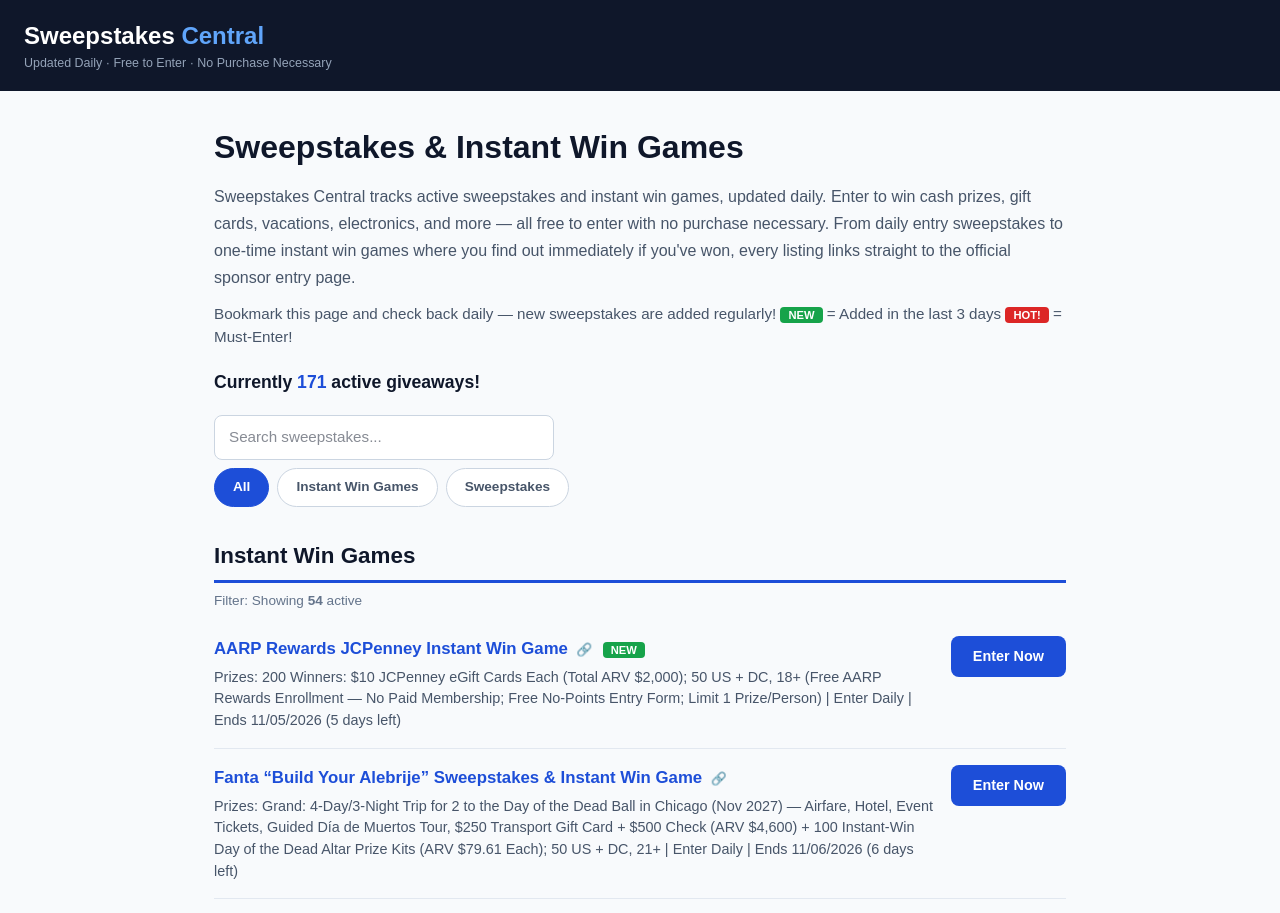
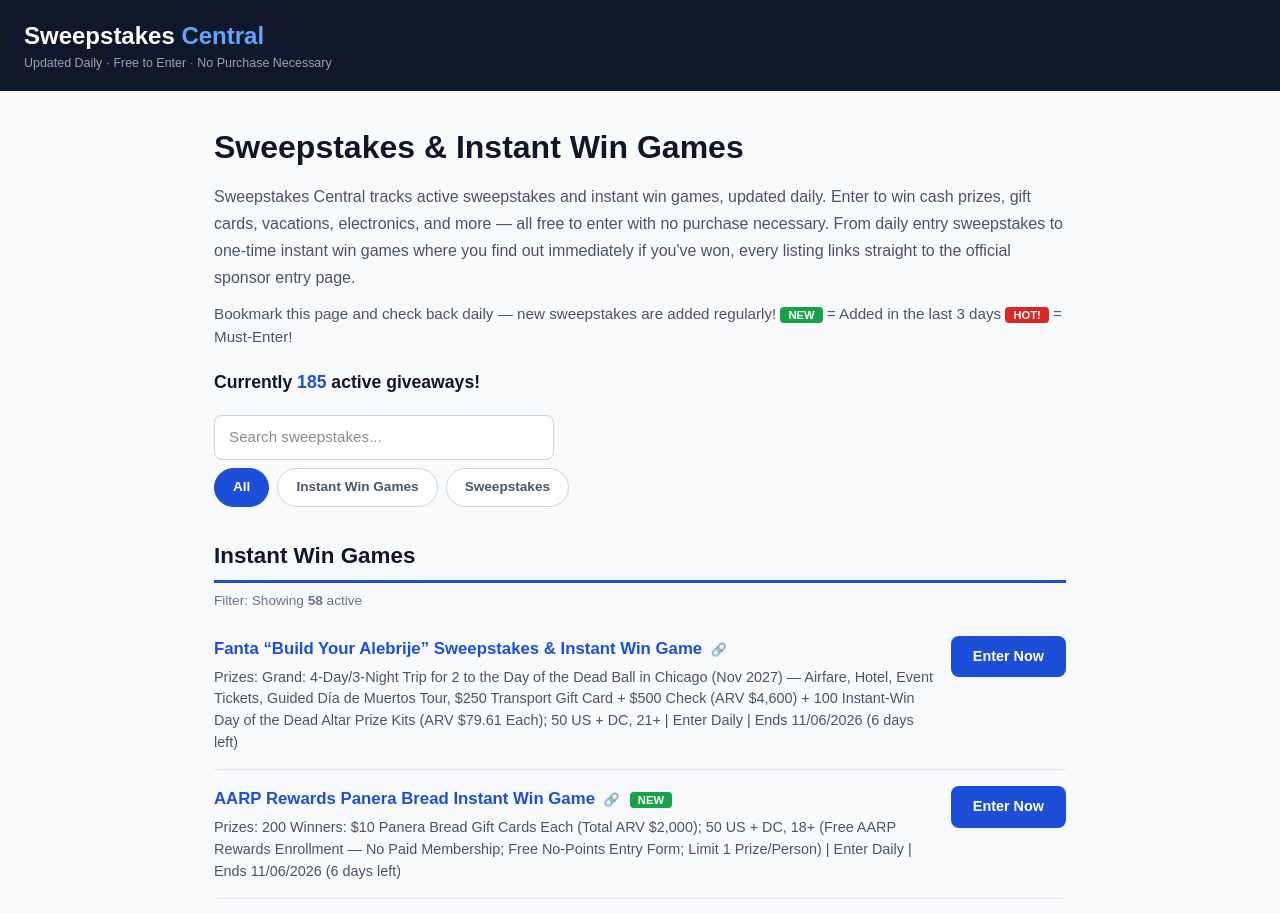
Before and after one commit to haroun26-dev/brandnewsite, a Next.js app: page / in a window 1280 px wide. Shown: the top 913 px of the page. Built offline with nearby package versions, Linux system fonts and the light colour scheme.

Commit message:
Refresh listings

```diff
--- a/app/page.tsx
+++ b/app/page.tsx
@@ -17,10 +17,10 @@ interface Listing {
   added: string; // YYYY-MM-DD — NEW badge shows when added within the last 3 days
 }
 
-// Listings verified November 5, 2026. Update this list regularly —
+// Listings verified November 6, 2026. Update this list regularly —
 // remove ended sweepstakes and add new ones by editing this file and redeploying.
 const SWEEPSTAKES: Listing[] = [
-// Listings verified November 5, 2026. Update this list regularly —
+// Listings verified November 6, 2026. Update this list regularly —
 // remove ended sweepstakes and add new ones by editing this file and redeploying.
   // ---- Instant Win Games ----
 
@@ -445,16 +445,6 @@ const SWEEPSTAKES: Listing[] = [
     added: "2026-10-30",
   },
 
-  {
-    id: 355,
-    title: "AARP Rewards JCPenney Instant Win Game",
-    type: "instant",
-    prizes: "200 Winners: $10 JCPenney eGift Cards Each (Total ARV $2,000); 50 US + DC, 18+ (Free AARP Rewards Enrollment \u2014 No Paid Membership; Free No-Points Entry Form; Limit 1 Prize/Person)",
-    frequency: "Enter Daily",
-    ends: "2026-11-05",
-    url: "https://sweeps.aarp.org/",
-    added: "2026-10-31",
-  },
 
   {
     id: 364,
@@ -647,6 +637,63 @@ const SWEEPSTAKES: Listing[] = [
     added: "2026-11-05",
   },
 
+  {
+    id: 412,
+    title: "Camel \u201cOut There\u201d Giveaway Instant Win Game",
+    type: "instant",
+    prizes: "1,400 Instant Winners: $25 Digital Choice Prepaid Mastercard Each (Total ARV $35,000); 50 US + DC, 21+ (Tobacco Consumers with Registered Camel.com Account; Excl. MA & MI)",
+    frequency: "Enter Daily",
+    ends: "2026-12-30",
+    url: "https://www.camel.com/secure/promotions/outtheregiveaway.html",
+    hot: true,
+    added: "2026-11-06",
+  },
+
+  {
+    id: 413,
+    title: "Alpha Prime \u201cPrime Bites Pink Ticket\u201d Instant Win Game",
+    type: "instant",
+    prizes: "82 Winners: (1) Grand: $10,000 Cash + (1) Apple AirPods Max + (25) Prime Bites for a Year (12 Monthly Boxes Each) + (25) $25 Target Gift Cards + (30) Prime Bites Seasonal Samplers (Total ARV $24,371; Every Valid Ticket Also Wins at Least a Discount/Free-Shipping Code); 50 US + DC, 18+ (Excl. NY, FL, RI)",
+    frequency: "Enter Daily",
+    ends: "2026-12-02",
+    url: "https://primebites.com/pages/pinkticket",
+    hot: true,
+    added: "2026-11-06",
+  },
+
+  {
+    id: 414,
+    title: "AARP Rewards Outback Steakhouse Instant Win Game",
+    type: "instant",
+    prizes: "200 Winners: $10 Outback Steakhouse eGift Cards Each (Total ARV $2,000); 50 US + DC, 18+ (Free AARP Rewards Enrollment \u2014 No Paid Membership; Free No-Points Entry Form; Limit 1 Prize/Person)",
+    frequency: "Enter Daily",
+    ends: "2026-11-10",
+    url: "https://sweeps.aarp.org/",
+    added: "2026-11-06",
+  },
+
+  {
+    id: 415,
+    title: "AARP Rewards Ace Hardware Instant Win Game",
+    type: "instant",
+    prizes: "200 Winners: $10 Ace Hardware eGift Cards Each (Total ARV $2,000); 50 US + DC, 18+ (Free AARP Rewards Enrollment \u2014 No Paid Membership; Free No-Points Entry Form; Limit 1 Prize/Person)",
+    frequency: "Enter Daily",
+    ends: "2026-11-12",
+    url: "https://sweeps.aarp.org/",
+    added: "2026-11-06",
+  },
+
+  {
+    id: 416,
+    title: "Synchrony \u201cHome Team Advantage\u201d Sweepstakes and Instant Win Game",
+    type: "instant",
+    prizes: "1 Grand: $5,000 Check + 2 First: Sonos Portable Smart Speakers (~$500 Each) + 36 Weekly: $100 Virtual Prepaid Mastercards + 275 Instant: $25 Amazon Gift Cards (Total ARV $16,475); US Incl. Territories, DC & PR, 18+ (Synchrony HOME Credit Cardholders Only as of Sept 27, 2026)",
+    frequency: "Enter Daily",
+    ends: "2026-11-15",
+    url: "https://www.homenetworksweepstakes2026.com/",
+    added: "2026-11-06",
+  },
+
   // ---- Sweepstakes ----
 
   {
@@ -1969,6 +2016,119 @@ const SWEEPSTAKES: Listing[] = [
     ends: "2026-11-20",
     url: "https://app.viralsweep.com/sweeps/full/52bd42-236548?framed=1",
     added: "2026-11-05",
+  },
+
+  {
+    id: 417,
+    title: "Straight Talk \u201cFord Mustang\u201d Sweepstakes",
+    type: "sweepstakes",
+    prizes: "1 Winner: 2026 Ford Mustang EcoBoost (ARV $32,640); 50 US + DC, 18+ (Valid Driver\u2019s License/Insurance Required)",
+    frequency: "Enter Daily",
+    ends: "2026-11-08",
+    url: "https://straighttalkracingtour.com/mustang-giveaway",
+    hot: true,
+    added: "2026-11-06",
+  },
+
+  {
+    id: 418,
+    title: "Food Network \u201cTaste of Fall\u201d Sweepstakes",
+    type: "sweepstakes",
+    prizes: "1 Winner: $5,000 Check (ARV $5,000); US Incl. DC, 21+",
+    frequency: "Enter Daily",
+    ends: "2026-11-10",
+    url: "https://www.foodnetwork.com/sponsored/sweepstakes/taste-of-fall",
+    added: "2026-11-06",
+  },
+
+  {
+    id: 419,
+    title: "Chipotle \u201cBig-Ass Chipotle Bag\u201d Sweepstakes",
+    type: "sweepstakes",
+    prizes: "8,000 Winners (2,000 Per Weekly Drawing \u00d7 4): Chipotle Bag Each (ARV $30 Each; Total ARV $240,000); 50 US + DC, 13+ (Minors Need Parent/Guardian Permission; Free Chipotle Rewards Account Required)",
+    frequency: "Enter Daily",
+    ends: "2026-11-10",
+    url: "https://www.bigasschipotlebag.com/alternative-method-of-entry",
+    hot: true,
+    added: "2026-11-06",
+  },
+
+  {
+    id: 420,
+    title: "Honda \u201cRide Red\u201d Sweepstakes",
+    type: "sweepstakes",
+    prizes: "1 Winner: 2026 Honda CRF450RX Motorcycle (ARV $9,999); 50 US + DC, 18+ (Void FL, NY, RI)",
+    frequency: "Enter Once",
+    ends: "2026-11-15",
+    url: "https://powersports.honda.com/crf450rx-rideredandwinsweepstakes",
+    added: "2026-11-06",
+  },
+
+  {
+    id: 421,
+    title: "DTS \u201cYou Can Feel\u201d Movie Night Sweepstakes",
+    type: "sweepstakes",
+    prizes: "1 Winner: XGIMI Horizon 20 Max Projector + Comfrt Dreamer Blanket + DTS Sticker (Total ARV $2,400); 50 US + DC, 18+ (19+ AL, NE)",
+    frequency: "Enter Once",
+    ends: "2026-11-08",
+    url: "https://promo.dts.com/feel-the-sound/",
+    added: "2026-11-06",
+  },
+
+  {
+    id: 422,
+    title: "Pepsi \u201cTake Flight with Pepsi\u201d Sweepstakes",
+    type: "sweepstakes",
+    prizes: "1 Grand: Super Bowl LXI Trip for 2 (Feb 12\u201315, 2027, Inglewood, CA; ARV Up to $11,400) + 30 Weekly $200 NFLShop.com E-Gift Cards + 10 JetBlue Travel Certificate Packs (2 Certificates Each, $500/Pack; Total ARV $22,400); 50 US + DC, 18+ (19+ AL/NE)",
+    frequency: "Enter Daily",
+    ends: "2027-01-10",
+    url: "https://takeflightwithpepsi.com",
+    hot: true,
+    added: "2026-11-06",
+  },
+
+  {
+    id: 423,
+    title: "Corona Holiday Sweepstakes 2026",
+    type: "sweepstakes",
+    prizes: "50 Grand: $200 Digital Gift Cards Each + 100 First: Corona-Branded Holiday Palm Trees (ARV $94.97 Each; Total ARV $19,497); 50 US + DC, 21+",
+    frequency: "Enter Daily",
+    ends: "2026-12-31",
+    url: "https://www.coronausa.com/pages/holiday",
+    added: "2026-11-06",
+  },
+
+  {
+    id: 424,
+    title: "Food Network \u201cEnchanting Bakes and Magical Escapes\u201d Sweepstakes",
+    type: "sweepstakes",
+    prizes: "1 Grand: Trip for 4 to Universal Orlando Resort \u2014 Round-Trip Airfare, 6 Days/4 Nights Hotel, Ground Transfers, 4 Universal Orlando 4-Day Park-to-Park Tickets (ARV $5,509.72); 50 US + DC, 21+",
+    frequency: "Enter Daily",
+    ends: "2026-12-09",
+    url: "https://www.foodnetwork.com/enchantingbakesandmagicalescapes",
+    added: "2026-11-06",
+  },
+
+  {
+    id: 425,
+    title: "Starbucks Customer Experience Sweepstakes 2026",
+    type: "sweepstakes",
+    prizes: "Up to 1,200 Grand Prizes (100 Per Monthly Entry Period): $100 Starbucks Gift Cards Each (Total ARV $120,000); 50 US + DC, 18+",
+    frequency: "Enter Monthly",
+    ends: "2027-09-30",
+    url: "https://starbucks-survey2.promo.eprize.com/register",
+    added: "2026-11-06",
+  },
+
+  {
+    id: 426,
+    title: "Cutwater \u201cHoliday Home Makeover\u201d Sweepstakes",
+    type: "sweepstakes",
+    prizes: "1 Winner: $10,000 Check for a Holiday Home Makeover (Total ARV $10,000); 50 US + DC, 21+",
+    frequency: "Enter Daily",
+    ends: "2026-12-31",
+    url: "https://www.cutwaterspirits.com/2026CWHolidayHomeMakeover",
+    added: "2026-11-06",
   },
 
 ];
@@ -2303,7 +2463,7 @@ export default function Home() {
         </section>
 
         <p style={{ color: "#94a3b8", fontSize: "0.8rem", marginTop: "40px", lineHeight: 1.6 }}>
-          Listings last verified November 5, 2026. Always check the official rules on
+          Listings last verified November 6, 2026. Always check the official rules on
           the sponsor&apos;s page before entering. Sweepstakes Central is not affiliated
           with the sponsors listed.
         </p>
```
